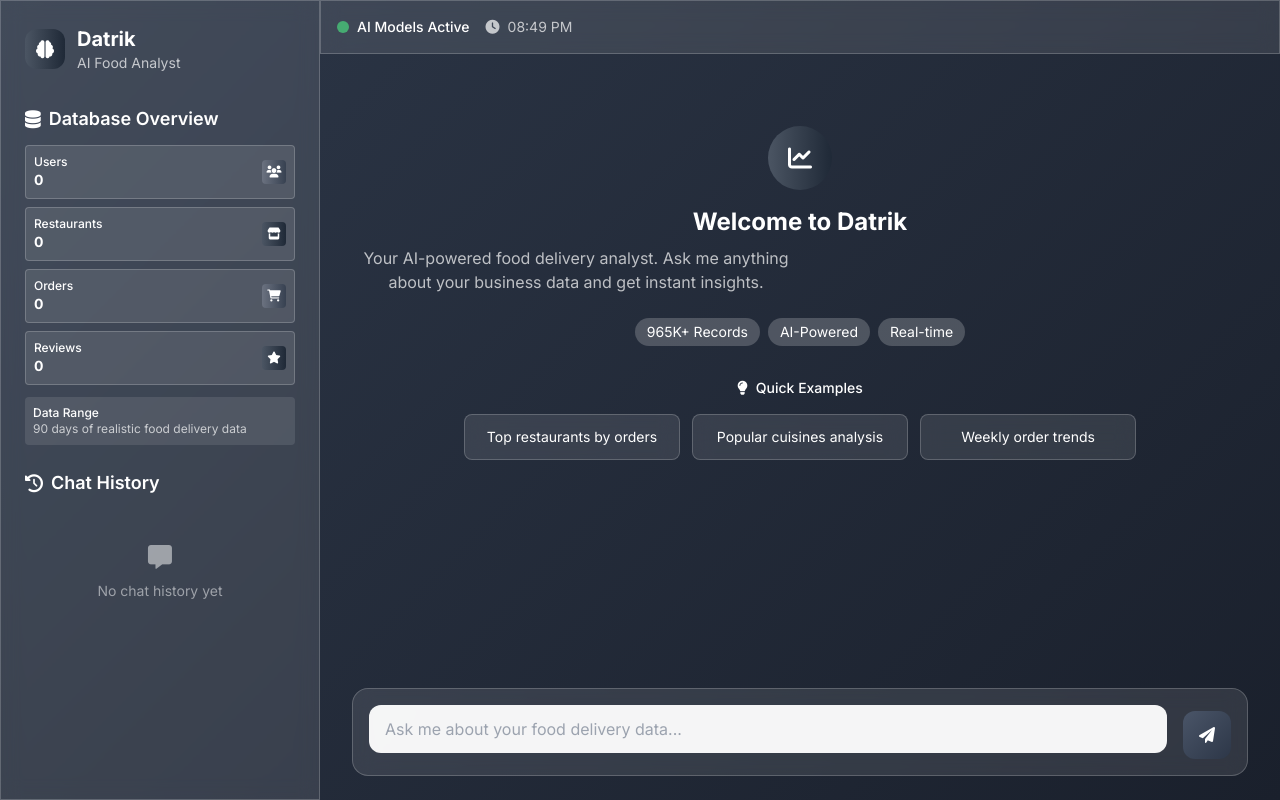
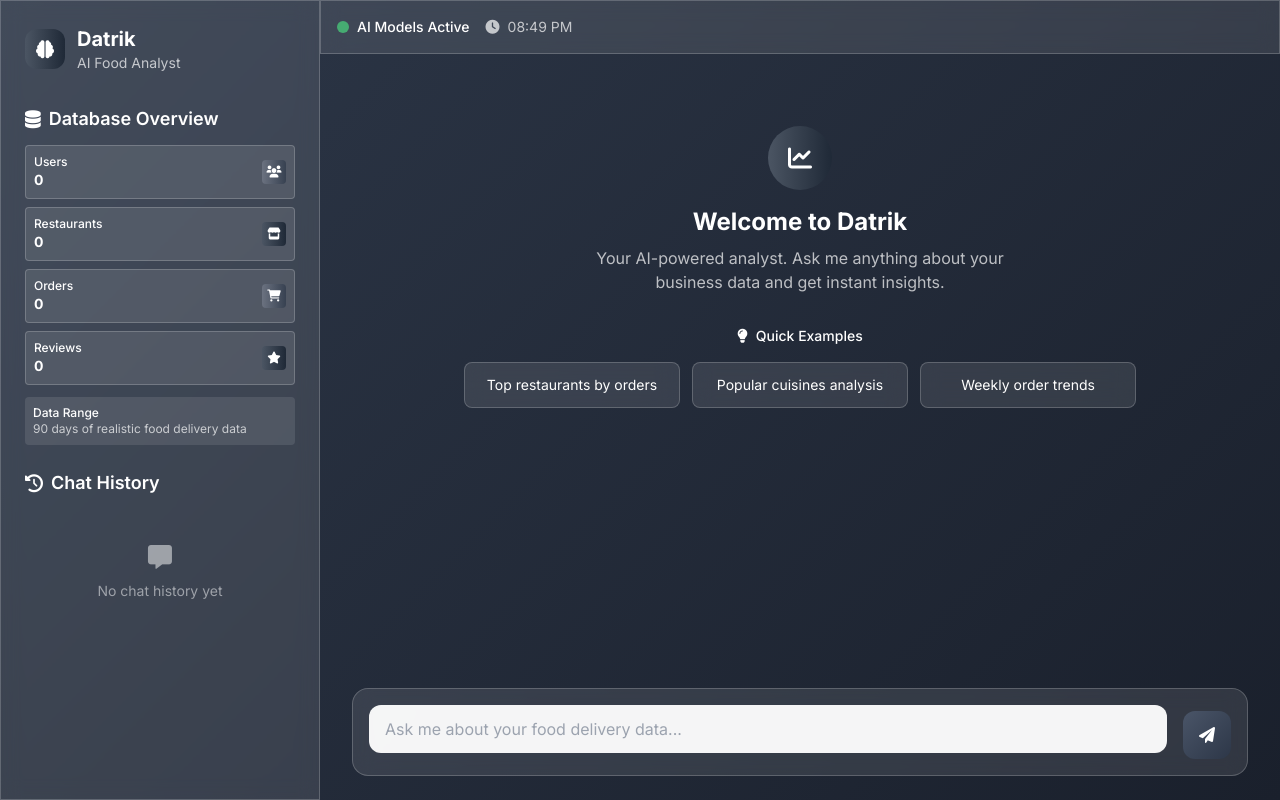
Before and after one commit to kd26/Datrik, a Flask app: page / in a window 1280 px wide. Run offline with Flask 3, Linux system fonts and the light colour scheme; data that the repository does not hold is empty; some libraries are stand-ins or nearby versions.

Commit message:
Clean up welcome area and improve chat bubble consistency
Welcome Area Improvements:
- Changed tagline to "Your AI-powered analyst" (removed "food delivery")
- Added central alignment with mx-auto text-center for better visual balance
- Removed feature pills (965K+ Records, AI-Powered, Real-time) for cleaner design
- Increased bottom margin from mb-6 to mb-8 for better spacing

Chat Bubble Consistency:
- Removed max-w-2xl constraint from user messages for consistent sizing
- User messages now maintain same width as assistant messages (max-w-4xl)
- Both user and assistant bubbles span full available width within constraint
- Improved visual consistency between message types

Design Benefits:
- Cleaner, more focused welcome area
- Better text hierarchy and readability
- Consistent message bubble sizing for professional appearance
- Reduced visual clutter while maintaining functionality

🤖 Generated with [Claude Code](https://claude.ai/code)

Co-Authored-By: Claude <noreply@anthropic.com>

```diff
--- a/templates/index.html
+++ b/templates/index.html
@@ -213,14 +213,9 @@
                                     <i class="fas fa-chart-line text-white text-2xl"></i>
                                 </div>
                                 <h2 class="text-white text-2xl font-bold mb-2">Welcome to Datrik</h2>
-                                <p class="text-white text-opacity-70 mb-6 max-w-md">
-                                    Your AI-powered food delivery analyst. Ask me anything about your business data and get instant insights.
+                                <p class="text-white text-opacity-70 mb-8 max-w-md mx-auto text-center">
+                                    Your AI-powered analyst. Ask me anything about your business data and get instant insights.
                                 </p>
-                                <div class="flex flex-wrap gap-2 justify-center mb-8">
-                                    <span class="px-3 py-1 bg-white bg-opacity-20 rounded-full text-white text-sm">965K+ Records</span>
-                                    <span class="px-3 py-1 bg-white bg-opacity-20 rounded-full text-white text-sm">AI-Powered</span>
-                                    <span class="px-3 py-1 bg-white bg-opacity-20 rounded-full text-white text-sm">Real-time</span>
-                                </div>
 
                                 <!-- Quick Examples -->
                                 <div class="max-w-2xl mx-auto">
@@ -452,7 +447,7 @@
             const bubble = document.createElement('div');
             bubble.className = `max-w-4xl w-full p-4 rounded-2xl ${
                 role === 'user'
-                    ? 'message-user ml-auto max-w-2xl'
+                    ? 'message-user ml-auto'
                     : 'message-assistant'
             } ${isTyping ? 'typing-indicator' : ''}`;
 
```
